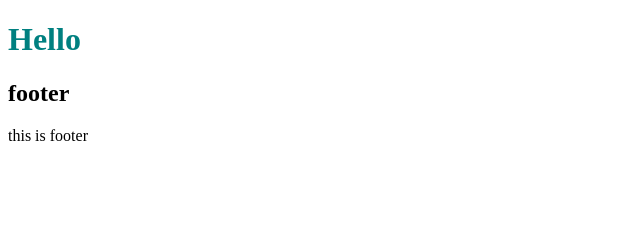
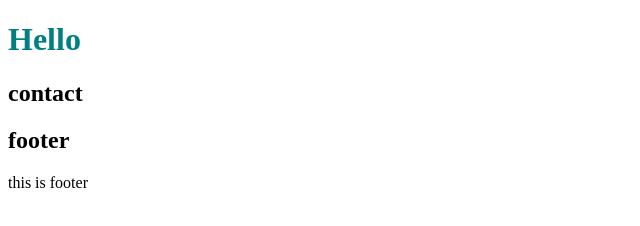
Before and after one commit to Haeder-mohamad/fs16, a plain HTML site: page index.html in a window 1280 px wide. Shown: the whole page, without its empty margins (0-640 px from the left). Drawn offline with Linux system fonts and the light colour scheme.

Commit message:
creat contact section

```diff
--- a/index.html
+++ b/index.html
@@ -9,6 +9,10 @@
 <body>
     <h1>Hello</h1>
 
+    <div class="contact">
+        <h2>contact</h2>
+    </div>
+
     <div class="footer">
         <h2>footer</h2>
         <div>this is footer</div>
```
